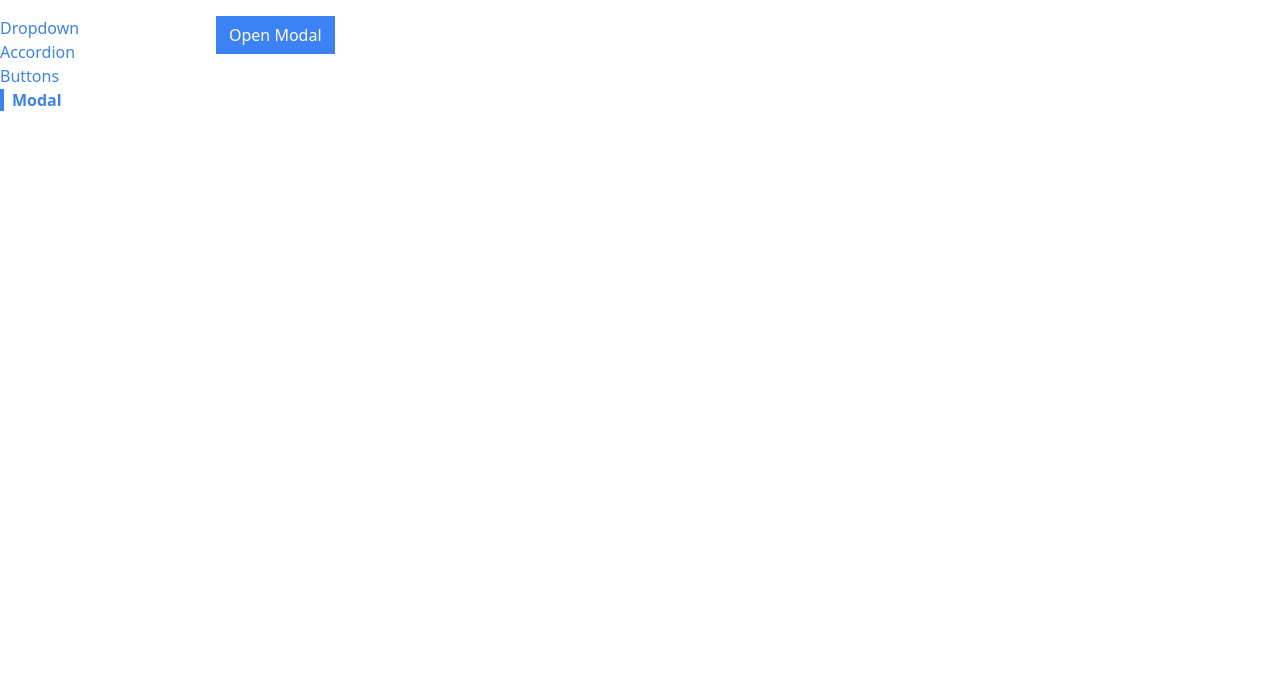
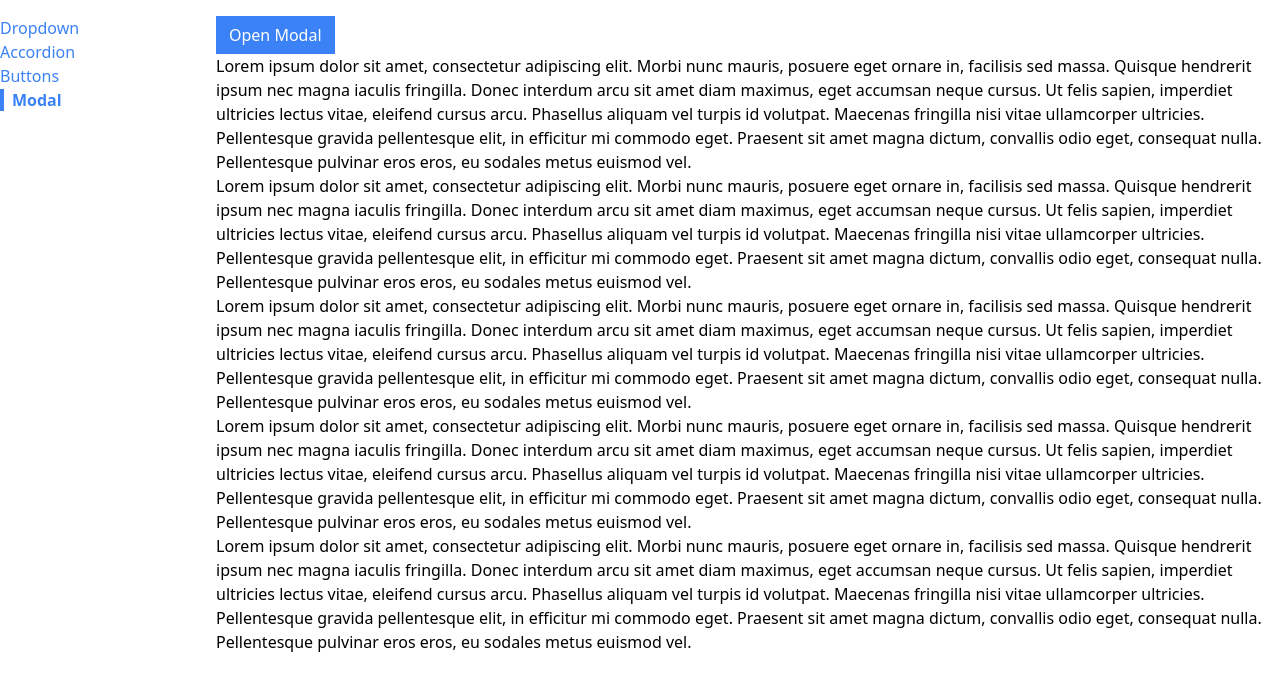
Before and after one commit to NS-25/udemy-comps, a React (Vite) app: page /modal in a window 1280 px wide. Shown: the top 690 px of the page. Built offline with nearby package versions, Linux system fonts and the light colour scheme.

Commit message:
created useEffect for attached overflow class

```diff
--- a/src/components/Modal.jsx
+++ b/src/components/Modal.jsx
@@ -1,6 +1,14 @@
 import ReactDOM from "react-dom";
+import { useEffect } from "react";
 
 const Modal = ({ onClose, children, actionBar }) => {
+  useEffect(() => {
+    document.body.classList.add("overflow-hidden");
+    return () => {
+      document.body.classList.remove("overflow-hidden");
+    };
+  }, []);
+
   return ReactDOM.createPortal(
     <div>
       <div
@@ -8,8 +16,8 @@ const Modal = ({ onClose, children, actionBar }) => {
         className="absolute inset-0 bg-gray-300 opacity-80"
       ></div>
       <div className="absolute inset-40 p-10 bg-white ">
-        {children}
-        {actionBar}
+        <div className="flex flex-col justify-between h-full">{children}</div>
+        <div className="flex justify-end">{actionBar}</div>
       </div>
     </div>,
     document.querySelector(".modal-container")
--- a/src/pages/ModalPage.jsx
+++ b/src/pages/ModalPage.jsx
@@ -40,6 +40,66 @@ const ModalPage = () => {
         </Button>
 
         {showModal && modal}
+        <p>
+          Lorem ipsum dolor sit amet, consectetur adipiscing elit. Morbi nunc
+          mauris, posuere eget ornare in, facilisis sed massa. Quisque hendrerit
+          ipsum nec magna iaculis fringilla. Donec interdum arcu sit amet diam
+          maximus, eget accumsan neque cursus. Ut felis sapien, imperdiet
+          ultricies lectus vitae, eleifend cursus arcu. Phasellus aliquam vel
+          turpis id volutpat. Maecenas fringilla nisi vitae ullamcorper
+          ultricies. Pellentesque gravida pellentesque elit, in efficitur mi
+          commodo eget. Praesent sit amet magna dictum, convallis odio eget,
+          consequat nulla. Pellentesque pulvinar eros eros, eu sodales metus
+          euismod vel.
+        </p>
+        <p>
+          Lorem ipsum dolor sit amet, consectetur adipiscing elit. Morbi nunc
+          mauris, posuere eget ornare in, facilisis sed massa. Quisque hendrerit
+          ipsum nec magna iaculis fringilla. Donec interdum arcu sit amet diam
+          maximus, eget accumsan neque cursus. Ut felis sapien, imperdiet
+          ultricies lectus vitae, eleifend cursus arcu. Phasellus aliquam vel
+          turpis id volutpat. Maecenas fringilla nisi vitae ullamcorper
+          ultricies. Pellentesque gravida pellentesque elit, in efficitur mi
+          commodo eget. Praesent sit amet magna dictum, convallis odio eget,
+          consequat nulla. Pellentesque pulvinar eros eros, eu sodales metus
+          euismod vel.
+        </p>
+        <p>
+          Lorem ipsum dolor sit amet, consectetur adipiscing elit. Morbi nunc
+          mauris, posuere eget ornare in, facilisis sed massa. Quisque hendrerit
+          ipsum nec magna iaculis fringilla. Donec interdum arcu sit amet diam
+          maximus, eget accumsan neque cursus. Ut felis sapien, imperdiet
+          ultricies lectus vitae, eleifend cursus arcu. Phasellus aliquam vel
+          turpis id volutpat. Maecenas fringilla nisi vitae ullamcorper
+          ultricies. Pellentesque gravida pellentesque elit, in efficitur mi
+          commodo eget. Praesent sit amet magna dictum, convallis odio eget,
+          consequat nulla. Pellentesque pulvinar eros eros, eu sodales metus
+          euismod vel.
+        </p>
+        <p>
+          Lorem ipsum dolor sit amet, consectetur adipiscing elit. Morbi nunc
+          mauris, posuere eget ornare in, facilisis sed massa. Quisque hendrerit
+          ipsum nec magna iaculis fringilla. Donec interdum arcu sit amet diam
+          maximus, eget accumsan neque cursus. Ut felis sapien, imperdiet
+          ultricies lectus vitae, eleifend cursus arcu. Phasellus aliquam vel
+          turpis id volutpat. Maecenas fringilla nisi vitae ullamcorper
+          ultricies. Pellentesque gravida pellentesque elit, in efficitur mi
+          commodo eget. Praesent sit amet magna dictum, convallis odio eget,
+          consequat nulla. Pellentesque pulvinar eros eros, eu sodales metus
+          euismod vel.
+        </p>
+        <p>
+          Lorem ipsum dolor sit amet, consectetur adipiscing elit. Morbi nunc
+          mauris, posuere eget ornare in, facilisis sed massa. Quisque hendrerit
+          ipsum nec magna iaculis fringilla. Donec interdum arcu sit amet diam
+          maximus, eget accumsan neque cursus. Ut felis sapien, imperdiet
+          ultricies lectus vitae, eleifend cursus arcu. Phasellus aliquam vel
+          turpis id volutpat. Maecenas fringilla nisi vitae ullamcorper
+          ultricies. Pellentesque gravida pellentesque elit, in efficitur mi
+          commodo eget. Praesent sit amet magna dictum, convallis odio eget,
+          consequat nulla. Pellentesque pulvinar eros eros, eu sodales metus
+          euismod vel.
+        </p>
       </div>
     </>
   );
```
